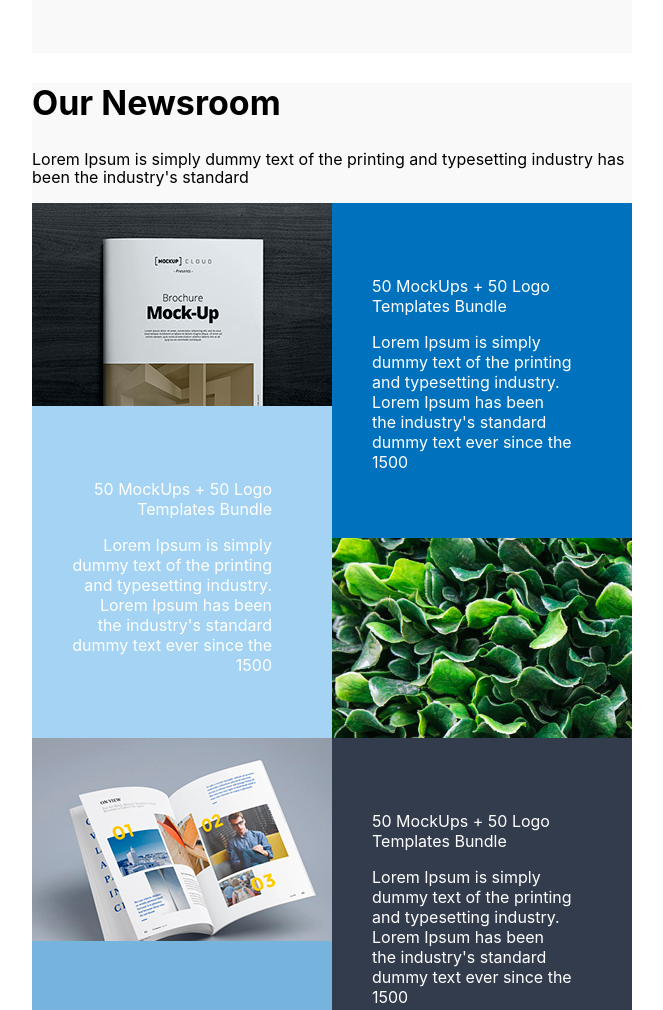
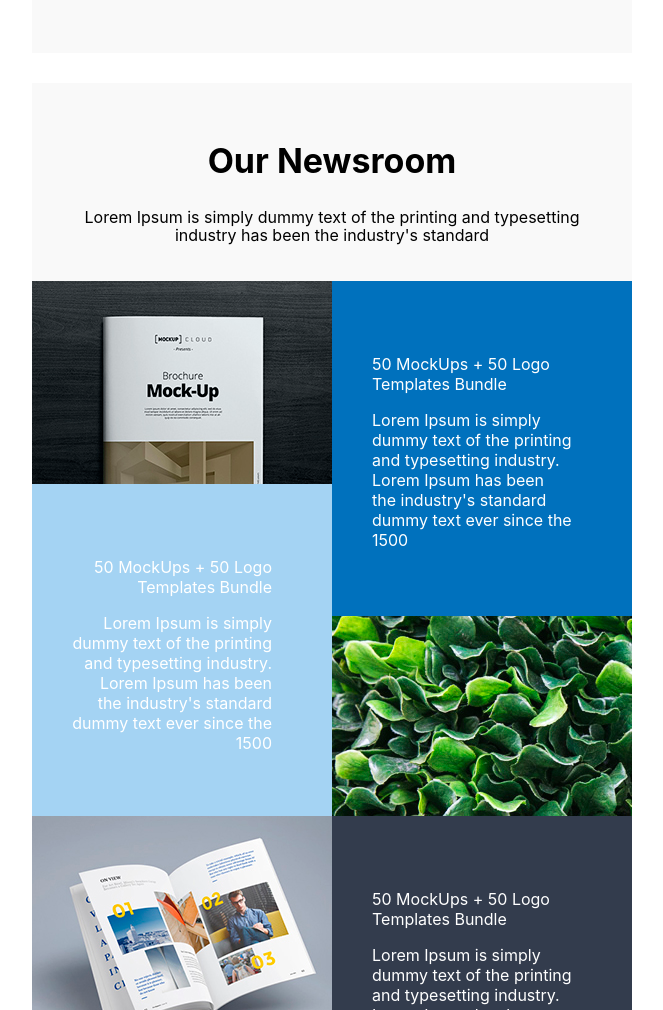
Before and after one commit to kendollcastro/psd2-to-html, a website: page index.html in a window 1280 px wide. Shown: the part 1265-2275 px from the top of the page, without its empty margins (308-971 px from the left). Drawn offline with Linux system fonts and the light colour scheme.

Commit message:
agregamos cambios al index y modificamos estilos en el csss

```diff
--- a/sass/partial/_newsroom.scss
+++ b/sass/partial/_newsroom.scss
@@ -1,7 +1,12 @@
 /*Newsroom*/
-
+.text-main{
+    text-align: center;
+    padding-bottom: 20px;
+    margin: 0px 50px 0px 50px;
+}
 
 .news-room{
+    padding-top: 30px;
     background-color: #f9f9f9;
     padding-bottom: 70px;
     margin-bottom: 30px;
--- a/sass/partial/_settings.scss
+++ b/sass/partial/_settings.scss
@@ -1,7 +1,8 @@
 //Global
 
 html{
-    font-family: -apple-system, BlinkMacSystemFont, 'Segoe UI', Roboto, Oxygen, Ubuntu, Cantarell, 'Open Sans', 'Helvetica Neue', sans-serif;
+  font-size: 16px;
+  font-family: -apple-system, BlinkMacSystemFont, 'Segoe UI', Roboto, Oxygen, Ubuntu, Cantarell, 'Open Sans', 'Helvetica Neue', sans-serif;
 }
 
 .wrapper{
@@ -15,9 +16,10 @@ html{
     display: table;
 }
 h2{
-  font-size: 34px;
+  font-size: 2.125rem;
 }
 
 p{
-  font-size: 16px;
+
+  font-size: 1rem;
 }
```
Also changed, not shown: index.html (+4 -0 lines), css/styles.css.
